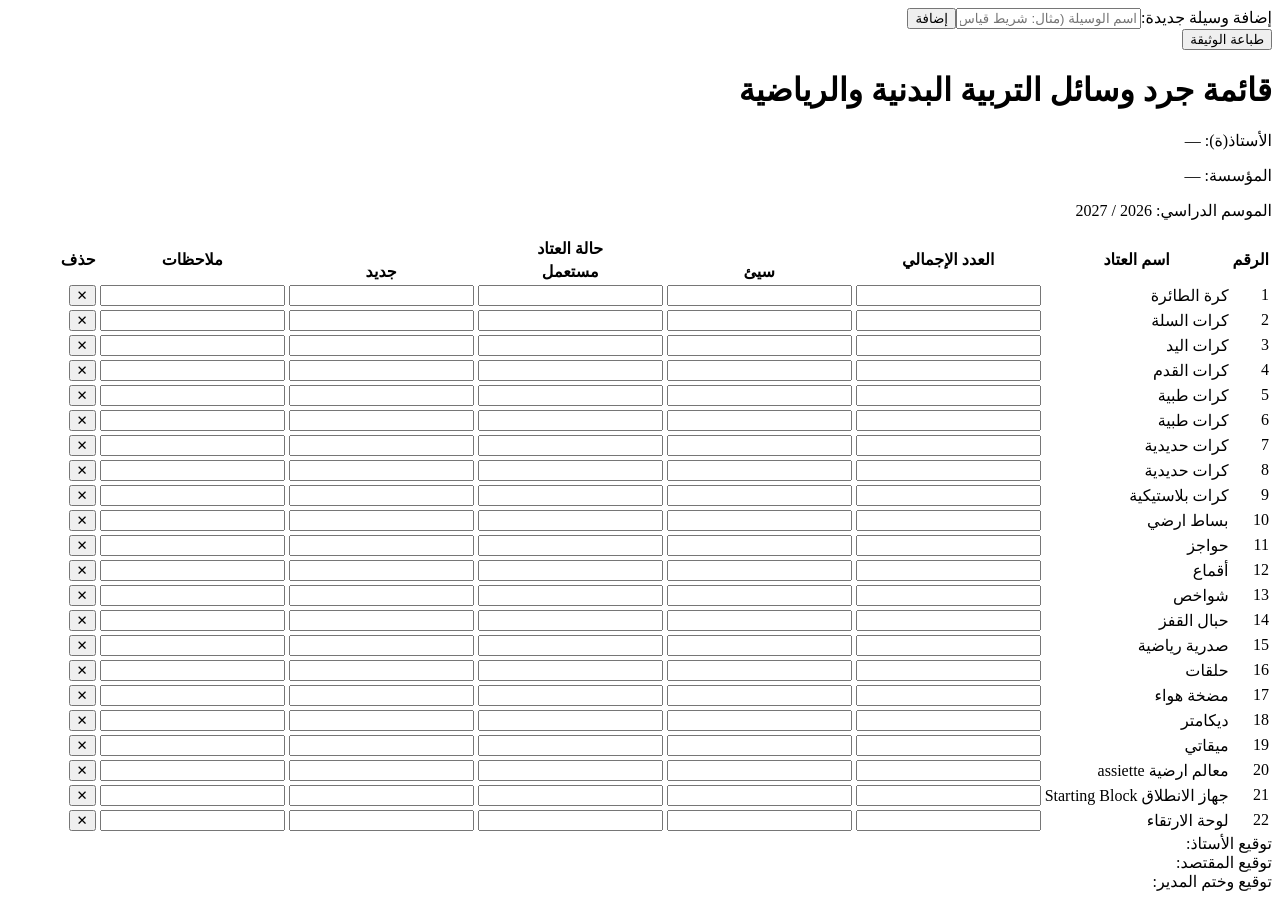
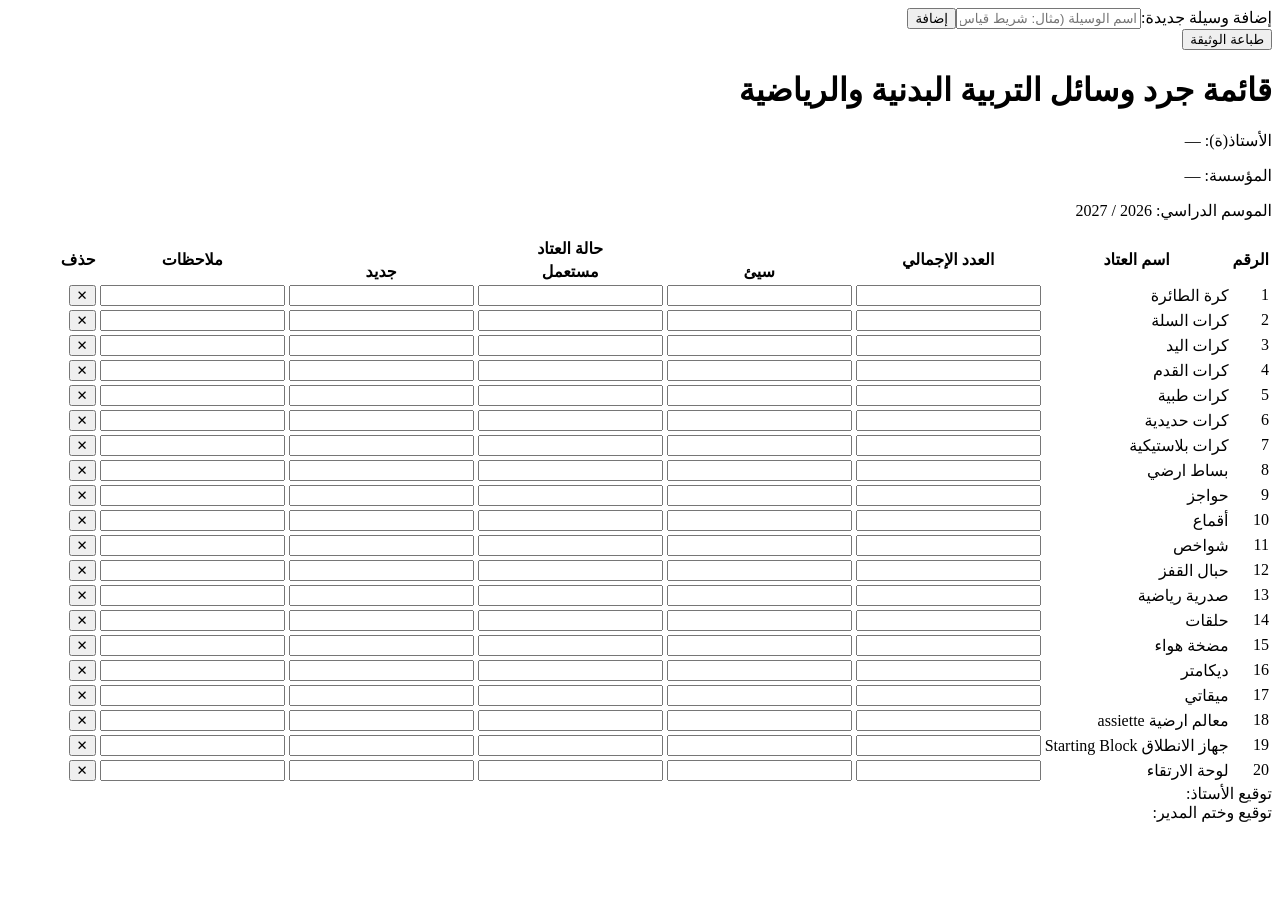
Before and after one commit to ronney0611-dev/EPS-HighSchool, a Next.js app: page /MaterialsCalc in a window 1280 px wide. After the commit the page ends 830 px from the top, so only its background shows below. Built offline with nearby package versions, Linux system fonts and the light colour scheme; no server answers.

Commit message:
small calc

```diff
--- a/pages/MaterialsCalc.tsx
+++ b/pages/MaterialsCalc.tsx
@@ -1,6 +1,7 @@
 'use client'
 
 import { useTeacher } from "@/hooks/useTeacher"
+import { useSession } from "next-auth/react";
 import { useState } from "react"
 
 interface MaterialItem {
@@ -16,8 +17,6 @@ const DEFAULT_MATERIALS: MaterialItem[] = [
     { name: 'كرات اليد', quantity: '', condition: { bad: '', used: '', new: '' }, note: '' },
     { name: 'كرات القدم', quantity: '', condition: { bad: '', used: '', new: '' }, note: '' },
     { name: 'كرات طبية', quantity: '', condition: { bad: '', used: '', new: '' }, note: '' },
-    { name: 'كرات طبية', quantity: '', condition: { bad: '', used: '', new: '' }, note: '' },
-    { name: 'كرات حديدية', quantity: '', condition: { bad: '', used: '', new: '' }, note: '' },
     { name: 'كرات حديدية', quantity: '', condition: { bad: '', used: '', new: '' }, note: '' },
     { name: 'كرات بلاستيكية', quantity: '', condition: { bad: '', used: '', new: '' }, note: '' },
     { name: 'بساط ارضي', quantity: '', condition: { bad: '', used: '', new: '' }, note: '' },
@@ -36,9 +35,11 @@ const DEFAULT_MATERIALS: MaterialItem[] = [
 ];
 
 const MaterialsCalc = () => {
+    const { data: session } = useSession();
     const { teacher } = useTeacher();
     const [newMaterial, setNewMaterial] = useState('');
     const [materials, setMaterials] = useState<MaterialItem[]>(DEFAULT_MATERIALS);
+    const teacherLevel = session?.user?.level === 'lycee';
 
     const addMaterial = () => {
         if (!newMaterial.trim()) return;
@@ -197,7 +198,13 @@ const MaterialsCalc = () => {
                 {/* Footer Signatures */}
                 <div className="mt-12 font-semibold flex justify-between text-sm px-4">
                     <div>توقيع الأستاذ:</div>
-                    <div>توقيع المقتصد:</div>
+                    {
+                        teacherLevel ? (
+                            <div>توقيع المقتصد:</div>
+                        ) : (
+                            <div></div>
+                        )
+                    }
                     <div>توقيع وختم المدير:</div>
                 </div>
             </div>
```
Also changed, not shown: script/notifyUnpaid.ts (+3 -7 lines).
